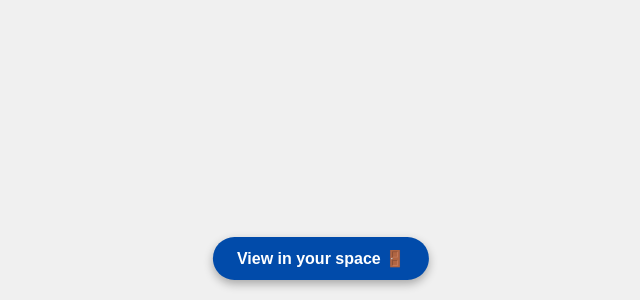
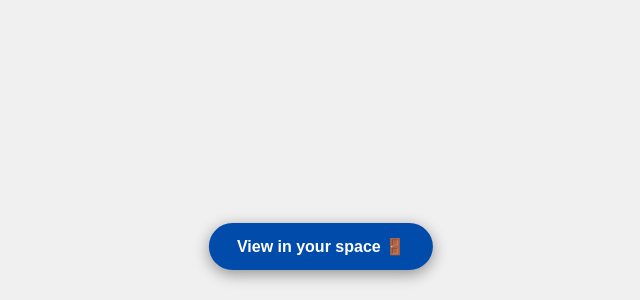
Before and after one commit to sinan-rahman-ak/ar-test, a plain HTML site: page index.html in a window 1280 px wide. Shown: the part 500-800 px from the top of the page, without its empty margins (319-959 px from the left). Drawn offline with Linux system fonts and the light colour scheme; some packages are replaced by stand-ins of ours; a script that the page names is missing.

Commit message:
Refactor CSS styles in index.html
Updated CSS styles for better layout and appearance.

```diff
--- a/index.html
+++ b/index.html
@@ -6,29 +6,30 @@
   <title>AR Heart Test</title>
   <script type="module" src="https://ajax.googleapis.com/ajax/libs/model-viewer/4.0.0/model-viewer.min.js"></script>
   <style>
-    body { margin: 0; width: 100vw; height: 100vh; overflow: hidden; background: #f0f0f0; }
+    html, body { margin: 0; width: 100%; height: 100%; overflow: hidden; background: #f0f0f0; }
+    model-viewer { width: 100%; height: 100%; }
     #ar-button {
       background: #014BAA;
       color: white;
       border: none;
-      padding: 12px 24px;
+      padding: 14px 28px;
       position: absolute;
-      bottom: 20px;
+      bottom: 30px;
       left: 50%;
       transform: translateX(-50%);
-      border-radius: 25px;
+      border-radius: 30px;
       font-size: 16px;
       font-weight: bold;
       cursor: pointer;
-      box-shadow: 0 4px 10px rgba(0,0,0,0.3);
+      box-shadow: 0 4px 15px rgba(0,0,0,0.4);
+      z-index: 100;
     }
   </style>
 </head>
 <body>
   <model-viewer src="heart.glb" alt="Human heart"
     camera-controls auto-rotate
-    ar ar-modes="webxr scene-viewer quick-look" ar-scale="fixed"
-    style="width:100%;height:100%">
+    ar ar-modes="webxr scene-viewer quick-look" ar-scale="fixed">
 
     <button id="ar-button" slot="ar-button">
       View in your space 🚪
```
